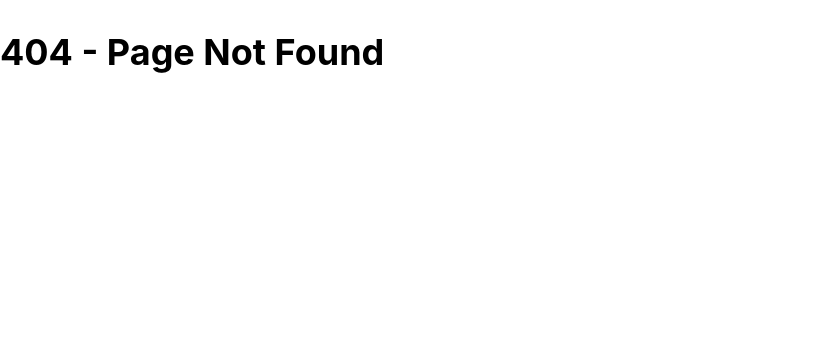
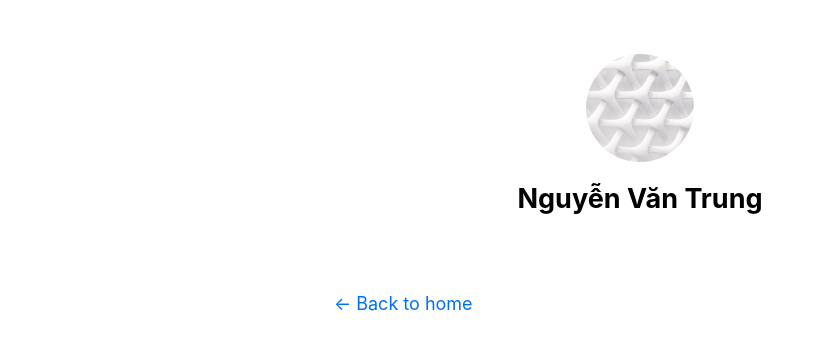
Before and after one commit to NguyenTrungMax/nextjs-blog, a Next.js app: page /thong-ke in a window 1280 px wide. Before the commit this address had no page. Shown: the top 350 px of the page, without its empty margins (0-823 px from the left). Built offline with nearby package versions, Linux system fonts and the light colour scheme.

Commit message:
add new page

```diff
--- /dev/null
+++ b/components/style/layout.module.css
@@ -0,0 +1,73 @@
+.container {
+    margin: 0;
+    padding: 0;
+    display: flex;
+    flex-direction: column;
+    background-color: aliceblue;
+    height: 100vh;
+}
+
+.header {
+    display: flex;
+    flex-direction: row;
+    justify-content: space-between;
+    border-bottom: 2px solid rgba(17, 17, 17, 0.2);
+}
+
+/* chú thích luôn việc sử dụng em và rem
+em: đối chiếu trực tiếp so với phần tử cha hoặc chính nó dựa vào font-site để lấy kích cỡ tương ứng
+rem: tương tự nhưng khác cái là so sánh vs thẻ html
+hết */
+.iconUser {
+    width: 3em;
+    height: inherit;
+    margin-right: 10px;
+    border-radius: 50%;
+    cursor: pointer;
+}
+
+.main {
+    display: flex;
+    flex-direction: row;
+    flex: 1;
+}
+
+/* side bar */
+.leftSidebar {
+    min-width: 200px;
+}
+
+.ul {
+    list-style-type: none;
+    margin: 0;
+    padding: 0;
+}
+
+.li {
+    cursor: pointer;
+    display: flex;
+    margin-top: 1em;
+    padding-left: 0.2em;
+}
+
+.li.active,
+.li:hover,
+.li:active {
+    background-color: khaki;
+}
+
+.menuIcon {
+    width: 20px;
+    height: inherit;
+}
+
+.menuText {
+    flex: 1;
+    padding-left: 0.2em;
+}
+
+/* main content */
+.mainContent {
+    background-color: aqua;
+    flex: 1;
+}
--- /dev/null
+++ b/pages/thong-ke/index.js
@@ -0,0 +1,15 @@
+import Layout from '../../components/Layout'
+import Head from 'next/head'
+
+// Thứ tự thực hiện các hàm bất đồng bộ
+// 1 là getStaticPaths - hàm bất đồng bộ lấy ra danh sách các params động
+// 2 getStaticProps lấy ra các props tĩnh hoặc truy vấn dữ liệu từ bên ngoài sau đó vẫn trả ra props
+export default function Post({ postData }) {
+    return (
+        <Layout
+            code='STATISTICAL'
+            title='Thống kê'
+        >
+        </Layout>
+    )
+}
```
Also changed, not shown: pages/bao-cao-tien-do/index.js (added, +15 -0 lines), pages/quan-ly-cong-viec/index.js (added, +15 -0 lines), pages/quan-tri-he-thong/index.js (added, +15 -0 lines), pages/tong-quan/index.js (added, +15 -0 lines), public/svg/svg-overview.svg (added).
